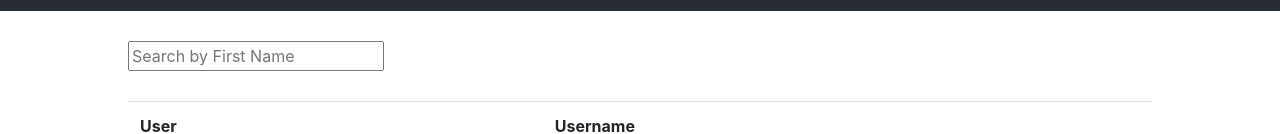
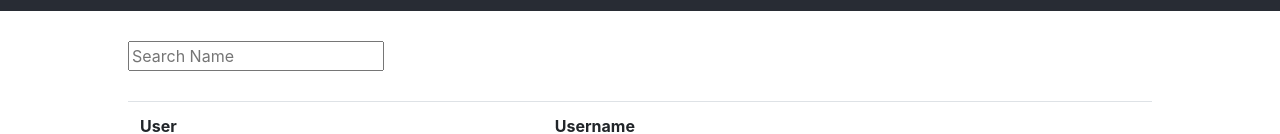
Before and after one commit to mustkem/data-table-with-pagination, a React (Create React App) app: page / in a window 1280 px wide. Shown: the part 209-343 px from the top of the page. Built offline with nearby package versions, Linux system fonts and the light colour scheme.

Commit message:
Update search placeholder

```diff
--- a/src/Components/TableView.js
+++ b/src/Components/TableView.js
@@ -93,7 +93,7 @@ const TableView = (props) => {
       <div className="table-view">
         <div className="search">
           <input
-            placeholder="Search by First Name"
+            placeholder="Search Name"
             value={searchQuery}
             onChange={handleSearch}
           />
```
